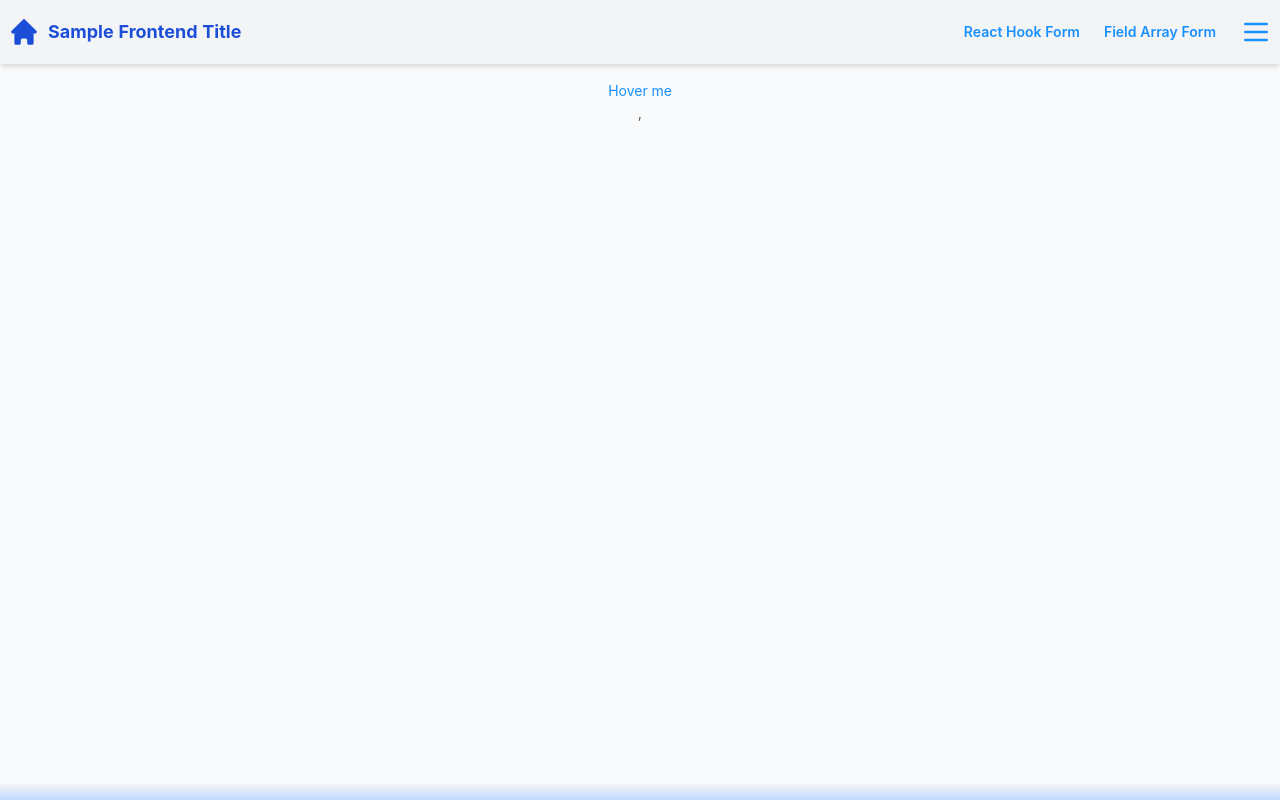
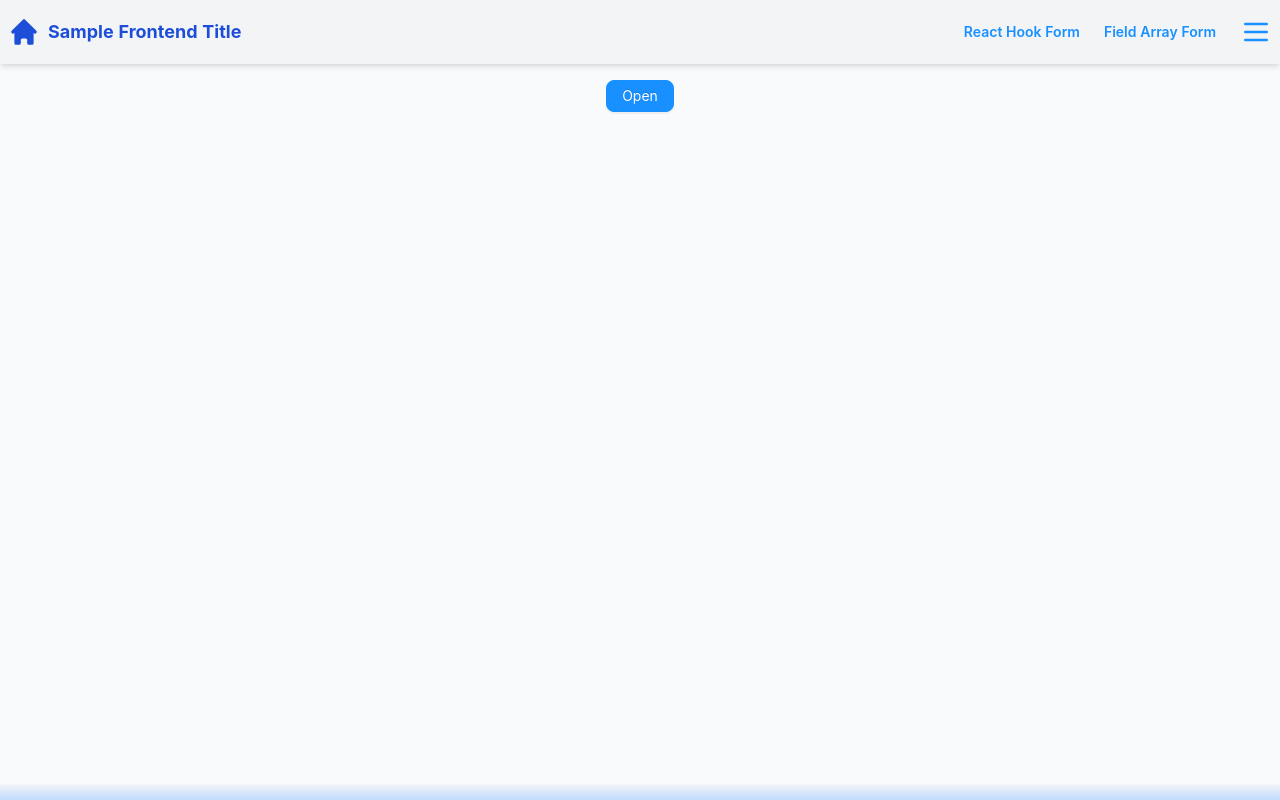
Before and after one commit to yangricardo/nextjs-tailwind-reacthook-form-ant-design-template, a Next.js app: page / in a window 1280 px wide. Built offline with nearby package versions, Linux system fonts and the light colour scheme; no server answers.

Commit message:
start drawer integration

```diff
--- /dev/null
+++ b/src/components/ui/ui-drawer.tsx
@@ -0,0 +1,36 @@
+import { Button, Drawer, DrawerProps } from 'antd';
+import { FC, ReactNode, useState } from 'react';
+
+export interface IUiDrawer {
+  buttonContent?: ReactNode;
+  drawer?: DrawerProps;
+}
+
+export const UiDrawer: FC<IUiDrawer> = ({
+  children,
+  drawer,
+  buttonContent,
+}) => {
+  const [visible, setVisible] = useState(false);
+  return (
+    <>
+      <Button
+        type="primary"
+        onClick={() => {
+          setVisible(true);
+        }}
+      >
+        {buttonContent || 'Open'}
+      </Button>
+      <Drawer
+        {...drawer}
+        title={drawer?.title || 'Drawer Sample'}
+        placement={drawer?.placement || 'right'}
+        onClose={() => setVisible(false)}
+        visible={visible}
+      >
+        {children}
+      </Drawer>
+    </>
+  );
+};
--- a/src/pages/index.tsx
+++ b/src/pages/index.tsx
@@ -1,47 +1,10 @@
-import { Dropdown, Menu } from 'antd';
+import { UiDrawer } from '@/components/ui/ui-drawer';
 import { NextPage } from 'next';
 
 const Home: NextPage = () => {
-  const menu = (
-    <Menu mode="vertical">
-      <Menu.Item>
-        <a
-          target="_blank"
-          rel="noopener noreferrer"
-          href="https://www.antgroup.com"
-        >
-          1st menu item
-        </a>
-      </Menu.Item>
-      <Menu.Item disabled>
-        <a
-          target="_blank"
-          rel="noopener noreferrer"
-          href="https://www.aliyun.com"
-        >
-          2nd menu item (disabled)
-        </a>
-      </Menu.Item>
-      <Menu.Item disabled>
-        <a
-          target="_blank"
-          rel="noopener noreferrer"
-          href="https://www.luohanacademy.com"
-        >
-          3rd menu item (disabled)
-        </a>
-      </Menu.Item>
-      <Menu.Item danger>a danger item</Menu.Item>
-    </Menu>
-  );
   return (
     <div className="w-full flex flex-col space-y-4 justify-center items-center">
-      <Dropdown overlay={menu}>
-        <a className="ant-dropdown-link" onClick={e => e.preventDefault()}>
-          Hover me
-        </a>
-      </Dropdown>
-      ,
+      <UiDrawer />
     </div>
   );
 };
```
Also changed, not shown: 1 other file (tests, documents, lock files or other folders).
